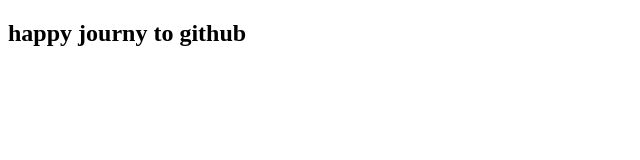
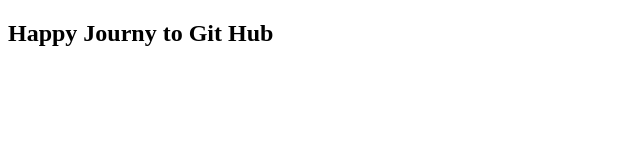
Before and after one commit to jkraki/File-send-to-new-repo, a plain HTML site: page index.html in a window 1280 px wide. Shown: the whole page, without its empty margins (0-640 px from the left). Drawn offline with Linux system fonts and the light colour scheme.

Commit message:
text send to github

```diff
--- a/index.html
+++ b/index.html
@@ -7,6 +7,6 @@
         <title>Document</title>
     </head>
     <body>
-        <h2>happy journy to github</h2>
+        <h2>Happy Journy to Git Hub</h2>
     </body>
     </html>
```
